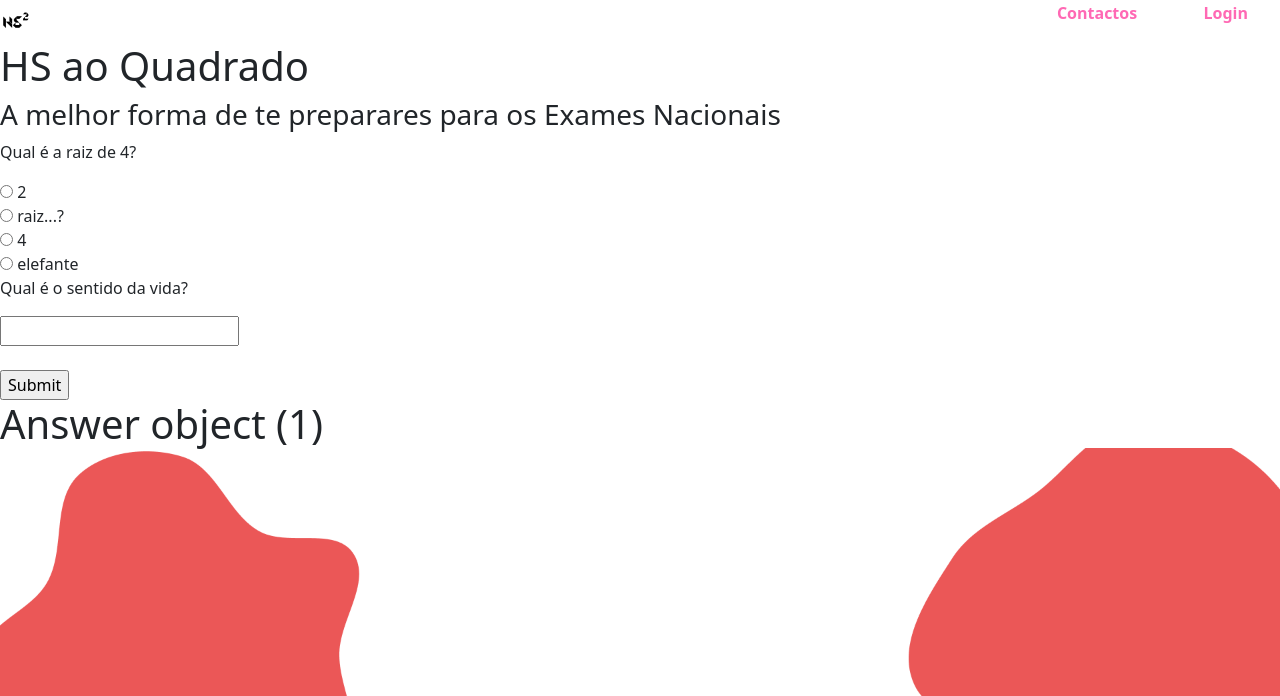
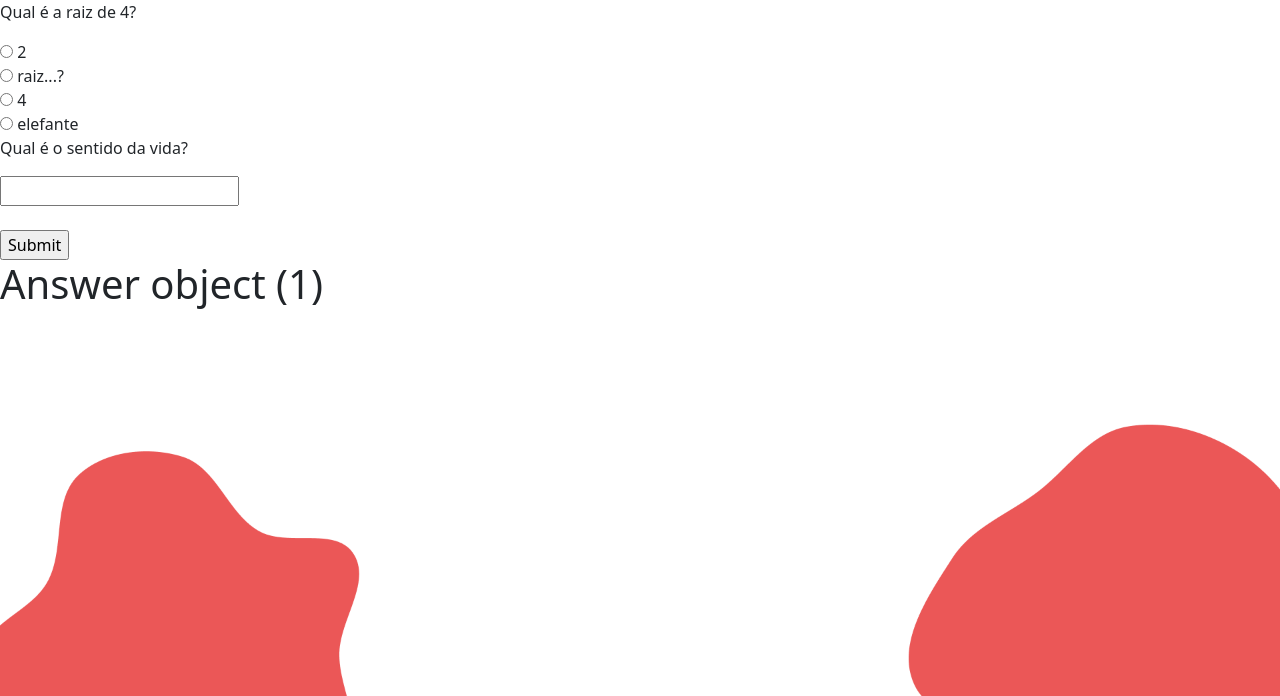
Before and after one commit to HackerSchool/Arquimedia, a Django app: template HSaoQuadrado/templates/form.html in a window 1280 px wide. Shown: the top 696 px of the page. Run offline with Django 3.2, Linux system fonts and the light colour scheme; the template is opened without the code that fills it: values that come from a table or form of the project are taken from there, others are empty; tables that the repository leaves empty hold one stand-in row (values such as "Sample post"); lists and menus that the app fills with data are empty.

Commit message:
calma, mais css

```diff
--- a/HSaoQuadrado/templates/base.html
+++ b/HSaoQuadrado/templates/base.html
@@ -1,5 +1,5 @@
 <!DOCTYPE html>
-<html class="general">
+<html>
     <head><!-- Metadata goes here-->
         <meta charset="UTF-8">
         <meta name="description" content="A melhor forma de te preparares para os Exames Nacionais">
@@ -14,30 +14,6 @@
     </head>
 
     <header>
-        <table class="menu">
-            <th style="text-align: left;">
-            <img src="{% static 'img/logo_black.png' %}" alt="logo" width="30" height="30" style="vertical-align:middle;">
-            </th>
-            <th style="text-align: right;">
-            <!---Menu ----->
-                <div>
-
-                        <ul>
-                            <li>
-                                <a href="contact.html" class="links_menu">Contactos</a>
-                            </li>
-                            <li>
-                                <a href="Login.html">Login</a>
-                            </li>
-                        </ul>
-
-                </div>
-            </th>
-        </table>
-
-        <h1>HS ao Quadrado</h1>
-        <h3>A melhor forma de te preparares para os Exames Nacionais</h3>
-
 
     </header>
 
--- a/static/css/main.css
+++ b/static/css/main.css
@@ -1,4 +1,4 @@
-.general {
+html {
     background-image: url('../img/fundo.png');
     background-repeat: no-repeat;
     background-size: cover;
@@ -10,7 +10,7 @@
 
 /* Barra Navegação */
 .menu {
-    color: tomato;
+    vertical-align: middle;
     width: 100%;
 }
 
```
Also changed, not shown: HSaoQuadrado/templates/index.html (+27 -1 lines), HSaoQuadrado/templates/signup.html (added).
